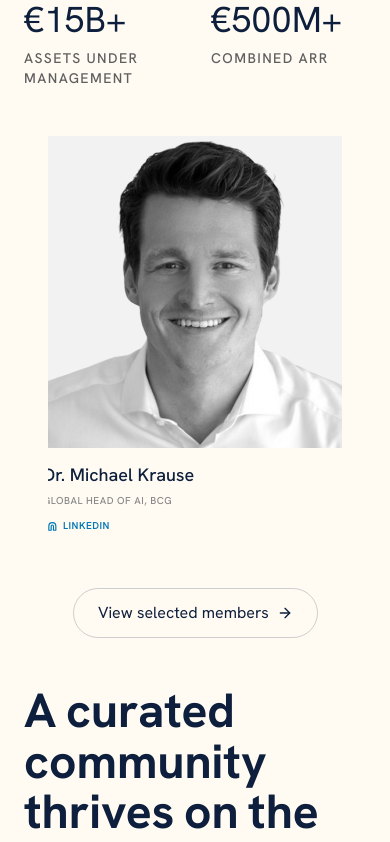
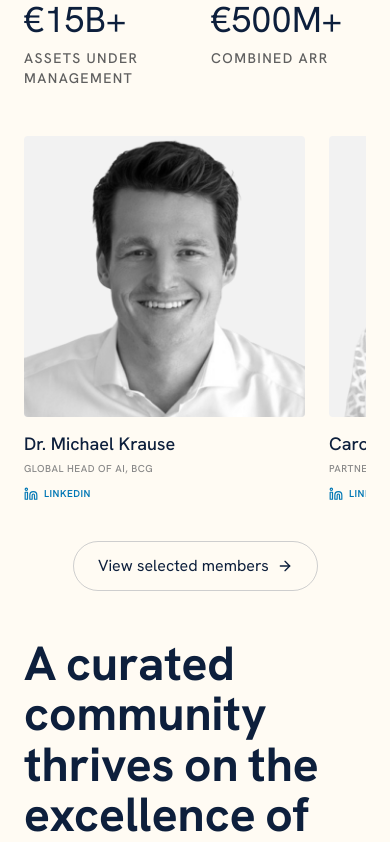
Before and after one commit to armandabbas/ValorianCircle, a React (Vite) app: page / in a window 390 px wide. Shown: the part 1120-1962 px from the top of the page. Built offline with nearby package versions, Linux system fonts and the light colour scheme; a web font is replaced by a local one.

Commit message:
Make members slider bleed to edges and show next card, move member button up

```diff
--- a/src/app/pages/NewPage.tsx
+++ b/src/app/pages/NewPage.tsx
@@ -982,7 +982,7 @@ export function NewPage() {
 
 
               {/* Members Grid */}
-              <div className="flex overflow-x-auto snap-x snap-mandatory gap-6 md:gap-4 lg:gap-8 pb-8 [&::-webkit-scrollbar]:hidden [-ms-overflow-style:none] [scrollbar-width:none]">
+              <div className="flex overflow-x-auto snap-x snap-mandatory gap-6 md:gap-4 lg:gap-8 pb-8 -mx-6 px-6 md:mx-0 md:px-0 [&::-webkit-scrollbar]:hidden [-ms-overflow-style:none] [scrollbar-width:none]">
                 {[
                   { name: 'Dr. Michael Krause', title: 'GLOBAL HEAD OF AI, BCG', image: mem1 },
                   { name: 'Carolin Wais', title: 'PARTNER, PLUG & PLAY VC', image: mem2 },
@@ -990,7 +990,7 @@ export function NewPage() {
                   { name: 'Seena Amidi', title: 'MD, PLUG AND PLAY', image: mem4 },
                   { name: 'Dr. Jonas Kahlert', title: 'SENIOR PM, GOOGLE', image: mem5 }
                 ].map((member, idx) => (
-                  <ScrollReveal key={idx} delay={idx * 0.15} className="w-[80vw] sm:w-[300px] md:flex-1 md:w-auto flex-shrink-0 snap-start">
+                  <ScrollReveal key={idx} delay={idx * 0.15} className="w-[72vw] sm:w-[300px] md:flex-1 md:w-auto flex-shrink-0 snap-start">
                     <div className="bg-[#f2f2f2] aspect-square overflow-hidden mb-4 rounded-sm relative group cursor-pointer">
                       <img
                         src={member.image}
@@ -1015,7 +1015,7 @@ export function NewPage() {
               </div>
 
               {/* View All Members Link */}
-              <div className="mt-6 md:mt-12 flex justify-center md:justify-end w-full">
+              <div className="mt-2 md:mt-12 flex justify-center md:justify-end w-full">
                 <ScrollReveal>
                   <Link
                     to="/members"
```
